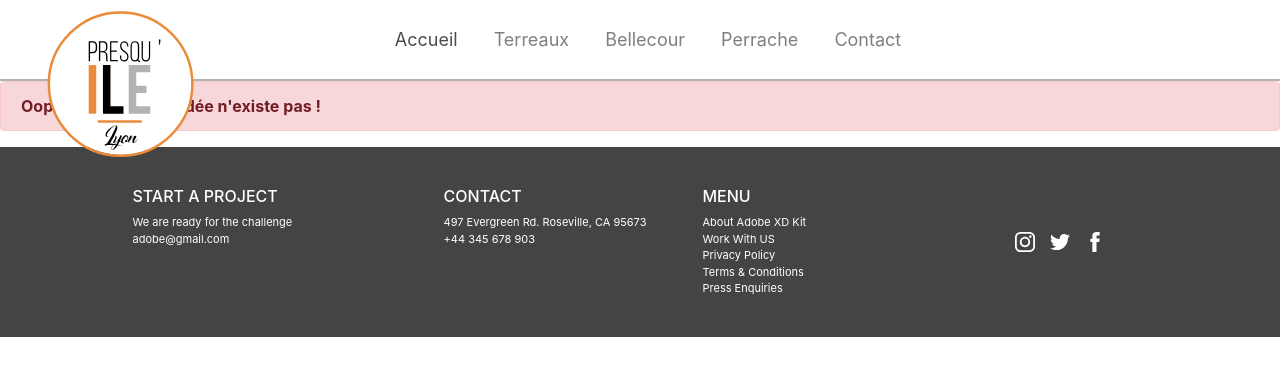
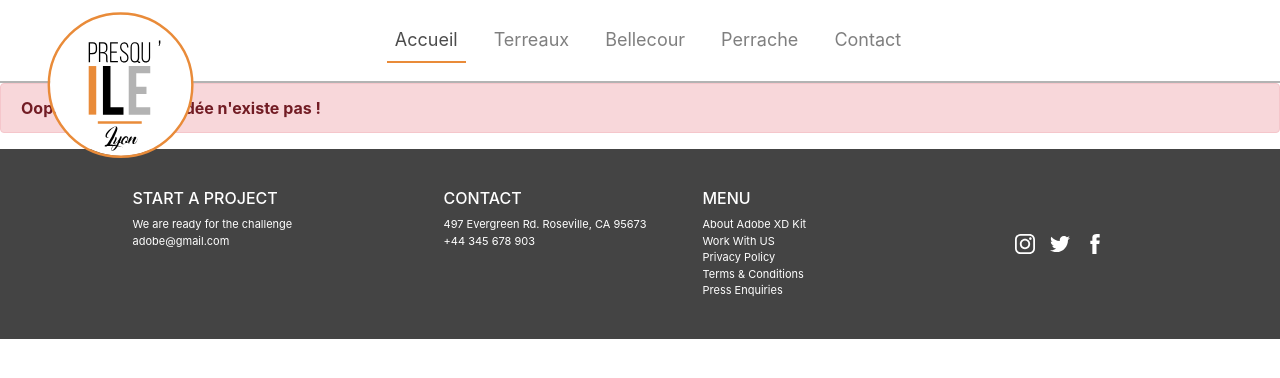
Before and after one commit to GermainJonathan/projet_city, a PHP site: page /index.php?page=header in a window 1280 px wide, with the pointer over the restyled element. Shown: the top 378 px of the page. Run offline with PHP 8.4, Linux system fonts and the light colour scheme; some libraries are stand-ins or nearby versions.

Commit message:
header button is active (pas fini)

```diff
--- a/Site/assets/css/header.css
+++ b/Site/assets/css/header.css
@@ -26,6 +26,12 @@
 	border-bottom: 2px solid #B3B3B3;
 }
 
+.nav-link:hover{
+	color: #E98B39;
+	border-bottom: 2px solid #E98B39;
+}
+
+
 
 
  @media  screen and (max-width: 992px){
@@ -42,8 +48,6 @@
 		margin-right: -40px;
 	}
 
-
-
 	.navbar-nav{
 		align-items: center;
 	}
```
